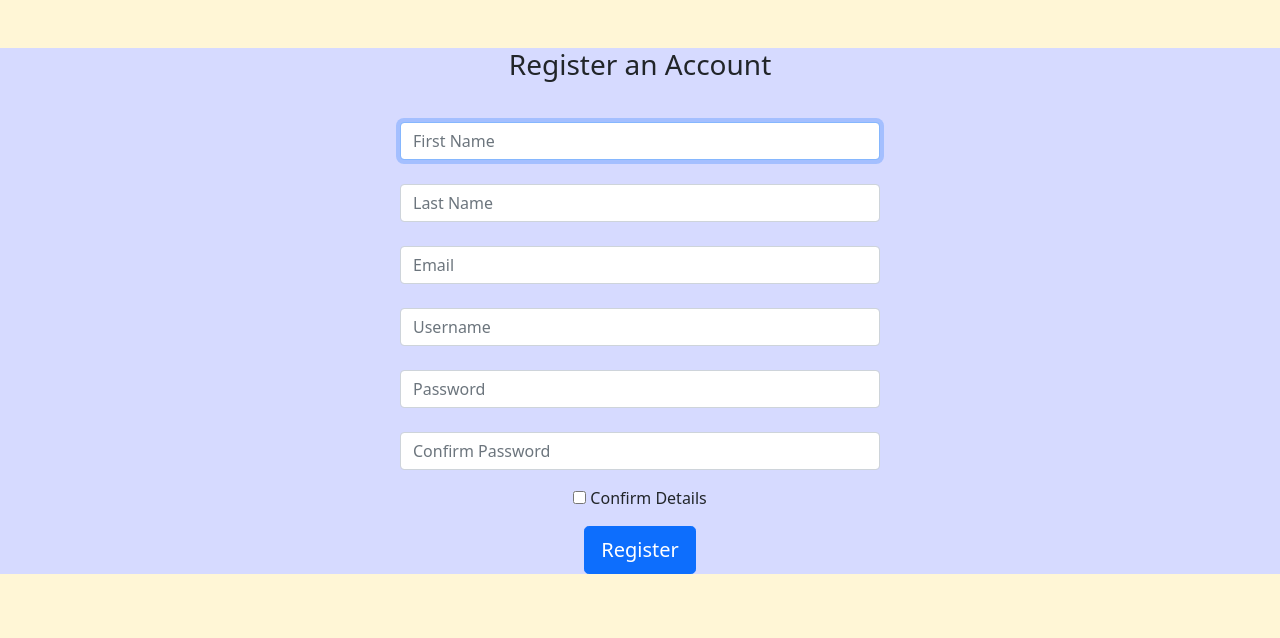
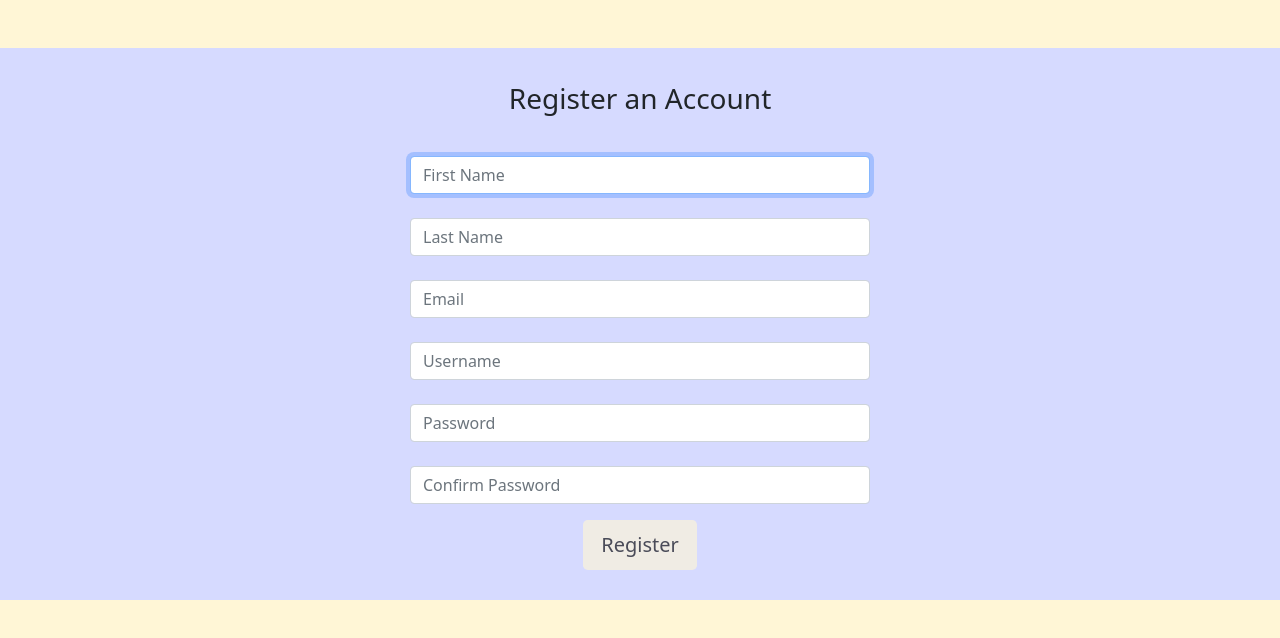
Before and after one commit to Samekah/Team-Salty-Habit-Tracker, a website: page client/register.html in a window 1280 px wide. Drawn offline with nearby package versions, Linux system fonts and the light colour scheme.

Commit message:
disable register button logic

```diff
--- a/client/assets/js/quote.js
+++ b/client/assets/js/quote.js
@@ -14,7 +14,7 @@ async function getQuote() {
 }
 
 function renderQuoteToDashboard(quote) {
-  const sectionId = document.querySelector('#quote');
+  const sectionId = document.querySelector('#quote h2');
   newQuote = document.createElement('h2');
   newQuote.textContent = '"' + quote + '"';
   sectionId.appendChild(newQuote);
--- a/client/assets/js/register.js
+++ b/client/assets/js/register.js
@@ -82,3 +82,24 @@ function jwt_decode (token) {
 
     return JSON.parse(jsonPayload);
 };
+
+const submitButton = document.querySelector('#registerb')
+const fName = document.querySelector('#fname');
+const lName = document.querySelector('#lname');
+const email = document.querySelector('#email');
+const username = document.querySelector('#username');
+const password = document.querySelector('#password');
+const cpassword = document.querySelector('#cpassword');
+
+form.addEventListener('input',() => {
+    if(fName.value === "" ||
+        lName.value === "" ||
+        email.value === "" ||
+        username.value === "" ||
+        password.value === "" ||
+        cpassword.value === "") {
+            submitButton.disabled=true
+    } else {
+        submitButton.disabled=false
+    }
+})
--- a/client/register.html
+++ b/client/register.html
@@ -32,13 +32,21 @@
             border-bottom-right-radius: 0px;
             border-top: 0px;
         }
+
+        #registerb {
+            background-color: #fff6D6;
+            border: 2px solid transparent;
+            color: black;
+        }
+
+        #registerb:hover {
+            border: 2px solid #7278B3;
+        }
+
     </style>
 
-
-
-
-    <div class="logindiv text-center mt-5">
-        <form style="max-width:480px;margin:auto;" id="register">
+    <div class="logindiv text-center mt-5" style="padding-bottom:20px;">
+        <form style="max-width:480px;margin:auto;padding:10px;" id="register">
             <h1 class="h3 mt-4 mb-3 font-weight-normal">Register an Account</h1>
 
             <label for="fname" class="sr-only"></label>
@@ -59,33 +67,15 @@
             <label for="cpassword" class="sr-only"></label>
             <input for="cpassword" type="password" id="cpassword" class="form-control" placeholder="Confirm Password" required autofocus>
 
+            <div class="text-center mt-3">
+                <button type="submit" id="registerb" class="btn btn-lg btn-primary btn-block" disabled>Register</button>
+            </div>
 
-
-            <div class="checkbox mt-3">
-                <label>
-                    <input type="checkbox" value="remember-me"> Confirm Details
-                </label>
-            </div>
-            <div class="mt-3">
-                <button type="submit" id="registerb" class="btn btn-lg btn-primary btn-block">Register</button>
-            </div>
         </form>
-
-
-
 
     </div>
 
-    <script src="assets/js/button_state.js"></script>
-    <!-- Optional JavaScript; choose one of the two! -->
+    <!-- <script src="https://cdn.jsdelivr.net/npm/bootstrap@5.0.2/dist/js/bootstrap.bundle.min.js" integrity="sha384-MrcW6ZMFYlzcLA8Nl+NtUVF0sA7MsXsP1UyJoMp4YLEuNSfAP+JcXn/tWtIaxVXM" crossorigin="anonymous"></script> -->
 
-    <!-- Option 1: Bootstrap Bundle with Popper -->
-    <script src="https://cdn.jsdelivr.net/npm/bootstrap@5.0.2/dist/js/bootstrap.bundle.min.js" integrity="sha384-MrcW6ZMFYlzcLA8Nl+NtUVF0sA7MsXsP1UyJoMp4YLEuNSfAP+JcXn/tWtIaxVXM" crossorigin="anonymous"></script>
-
-    <!-- Option 2: Separate Popper and Bootstrap JS -->
-    <!--
-    <script src="https://cdn.jsdelivr.net/npm/@popperjs/core@2.9.2/dist/umd/popper.min.js" integrity="sha384-IQsoLXl5PILFhosVNubq5LC7Qb9DXgDA9i+tQ8Zj3iwWAwPtgFTxbJ8NT4GN1R8p" crossorigin="anonymous"></script>
-    <script src="https://cdn.jsdelivr.net/npm/bootstrap@5.0.2/dist/js/bootstrap.min.js" integrity="sha384-cVKIPhGWiC2Al4u+LWgxfKTRIcfu0JTxR+EQDz/bgldoEyl4H0zUF0QKbrJ0EcQF" crossorigin="anonymous"></script>
-    -->
   </body>
 </html>
```
